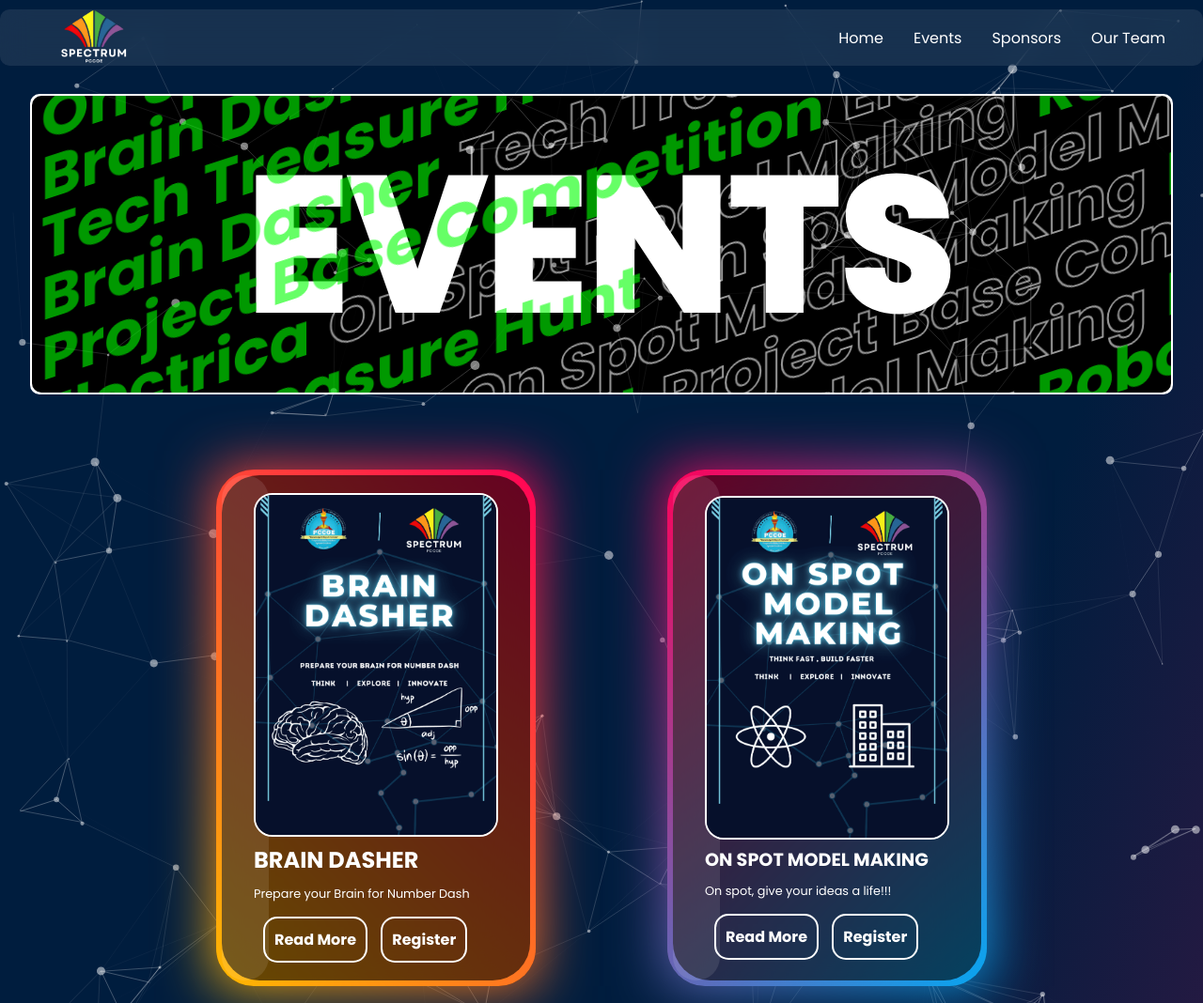
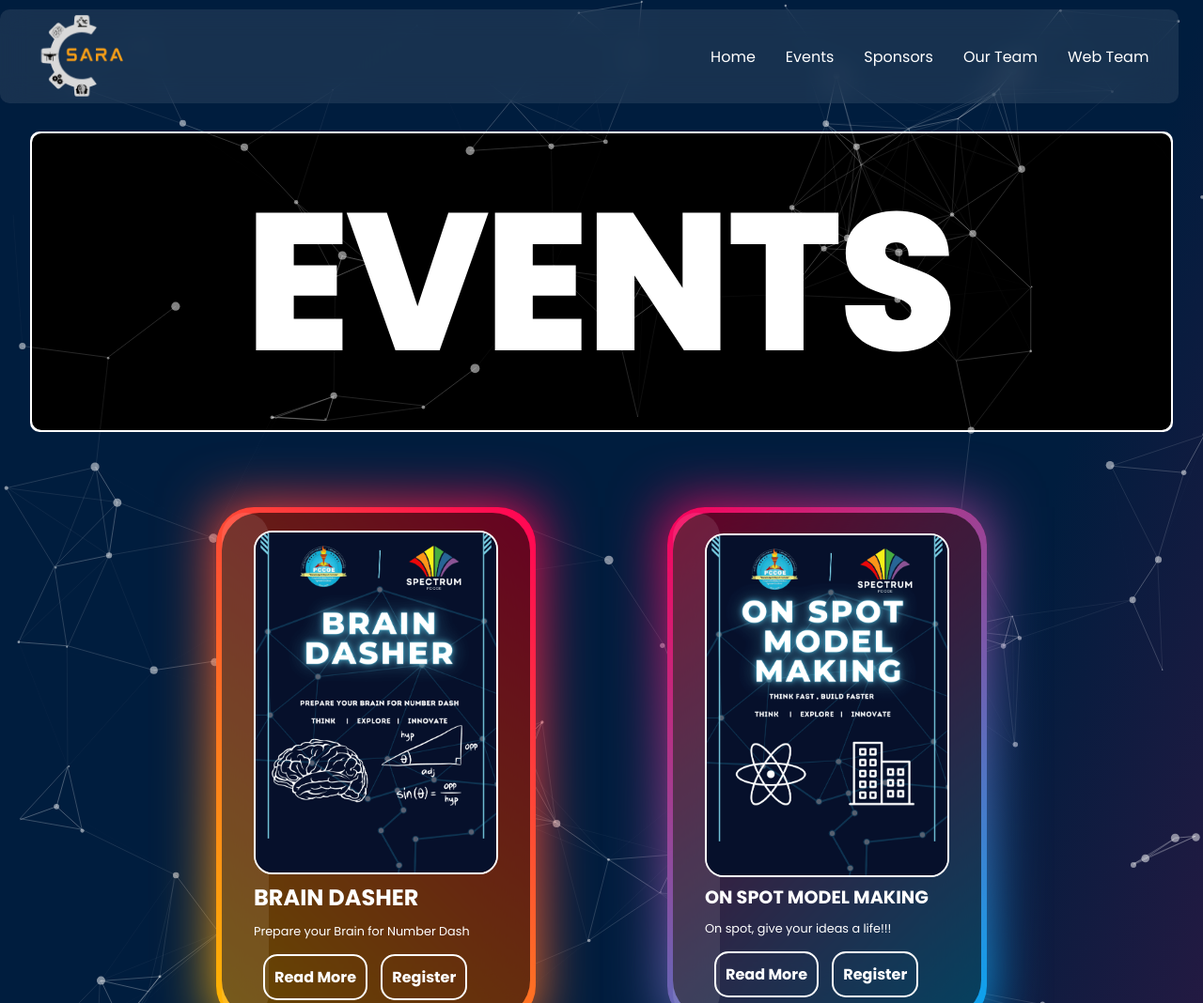
Before and after one commit to sara-dypcoe/saranew_web, a plain HTML site: page Events.html in a window 1280 px wide. Shown: the top 1068 px of the page at 94% size. Drawn offline with Linux system fonts and the light colour scheme; animation ran at ten frames a second.

Commit message:
Modifiying Events

```diff
--- a/Events.html
+++ b/Events.html
@@ -4,9 +4,9 @@
     <meta charset="UTF-8">
     <meta http-equiv="X-UA-Compatible" content="IE=edge">
     <meta name="viewport" content="width=device-width, initial-scale=1.0">
-    <title>Spectrum'23</title>
+    <title>SARA</title>
     <link rel="stylesheet" href="Events1.css">
-    <link rel="icon" href="image\SpectrumLogo3.png"/>
+    <link rel="icon" href="image\SARAICON.png"/>
     <script src="https://kit.fontawesome.com/f794913d18.js" crossorigin="anonymous"></script>
 
     <!-- <link rel="stylesheet" href="NavStyle2.css"> -->
@@ -22,12 +22,14 @@
 
         <header>
             <div class="navbar">
-                <div class="logo"><img src="image/SpectrumLogo1.png" alt="logo"></div>
+                <div class="logo"><img src="image/saraLogo1.png" alt="logo"></div>
                 <ul class="links">
                     <li> <a href="index.html">Home</a> </li>
                     <li><a href="Events.html">Events</a></li>
                     <li><a href="Sponsor.html">Sponsors</a></li>
                     <li><a href="team.html">Our Team</a></li>
+                    <li><a href="webteam.html">Web Team</a></li>
+
                 </ul>
                 <div class="toggle_btn">
                     <i class="fa-solid fa-bars"></i>
@@ -41,6 +43,7 @@
                 <li><a href="Events.html">Event</a></li>
                 <li><a href="Sponsor.html">Sponsors</a></li>
                 <li><a href="team.html">Our Team</a></li>
+                <li><a href="webteam.html">Web Team</a></li>
 
             </div>
         </div>
@@ -73,7 +76,7 @@
 
         <section><div class="text-box"><h1>EVENTS</h1></div>
             <div class="text">
-                <h2 style="--i:0.5"><span>On Spot Model Making</span><span>Tech Treasure Hunt</span><span>Robo Soccer</span><span>Electrica</span><span>Coding war</span><span>Project Base Competition</span><span>Tech-Movie Making</span>
+                <!-- <h2 style="--i:0.5"><span>On Spot Model Making</span><span>Tech Treasure Hunt</span><span>Robo Soccer</span><span>Electrica</span><span>Coding war</span><span>Project Base Competition</span><span>Tech-Movie Making</span>
                     <span>Tech Treasure Hunt</span><span>Brain Dasher</span><span>On Spot Model Making</span><span>Robo Soccer</span><span>Electrica</span><span>Project Base Competition</span><span>Tech-Movie Making</span></h2>
                     <h2 style="--i:1.5"><span>Brain Dasher</span><span>On Spot Model Making</span><span>Robo Soccer</span><span>Electrica</span><span>Coding war</span><span>Project Base Competition</span><span>Tech-Movie Making</span>
                         <span>Tech Treasure Hunt</span><span>Brain Dasher</span><span>On Spot Model Making</span><span>Robo Soccer</span><span>Electrica</span><span>Project Base Competition</span><span>Tech-Movie Making</span></h2>
@@ -100,7 +103,7 @@
                                     <h2 style="--i:1.5"><span>Brain Dasher</span><span>On Spot Model Making</span><span>Robo Soccer</span><span>Electrica</span><span>Coding war</span><span>Project Base Competition</span><span>Tech-Movie Making</span>
                                         <span>Tech Treasure Hunt</span><span>Brain Dasher</span><span>On Spot Model Making</span><span>Robo Soccer</span><span>Electrica</span><span>Project Base Competition</span><span>Tech-Movie Making</span></h2>
                                     <h2 style="--i:2.25"><span>Robo Soccer</span><span>On Spot Model Making</span><span>Robo Soccer</span><span>Electrica</span><span>Coding war</span><span>Project Base Competition</span><span>Tech-Movie Making</span>
-                                        <span>Tech Treasure Hunt</span><span>Brain Dasher</span><span>On Spot Model Making</span><span>Robo Soccer</span><span>Electrica</span><span>Project Base Competition</span><span>Tech-Movie Making</span></h2>
+                                        <span>Tech Treasure Hunt</span><span>Brain Dasher</span><span>On Spot Model Making</span><span>Robo Soccer</span><span>Electrica</span><span>Project Base Competition</span><span>Tech-Movie Making</span></h2>        -->
               <div class="text1">Events</div>
             </div>
         </section>
--- a/Events1.css
+++ b/Events1.css
@@ -48,7 +48,9 @@ height: 100%;
 
 
 .navbar a:hover{
-  color: aqua;
+  color: orange;
+  font-size: 27px;
+  transition: smooth;
 }
 
 header{
@@ -59,13 +61,13 @@ header{
   background: rgba(255, 255, 255, 0.091);
   backdrop-filter: blur(15px);
   border-radius:10px;
-  width: 100%;
+  width: 98%;
 
 }
 
 .navbar{
   width: 100%;
-  height: 60px;
+  height: 100px;
   max-width: 1200px;
   margin: 0 auto;
   display: flex;
--- a/webteam.css
+++ b/webteam.css
@@ -81,12 +81,13 @@ canvas {
 
   header{
     position: relative;
-    width: 98%;
+    z-index: 2;
     padding: 0 2rem;
     margin-top: 10px;
     background: rgba(255, 255, 255, 0.091);
-    backdrop-filter: blur(1000px);
+    backdrop-filter: blur(15px);
     border-radius:10px;
+    width: 98%;
   }
 
   .navbar{
```
